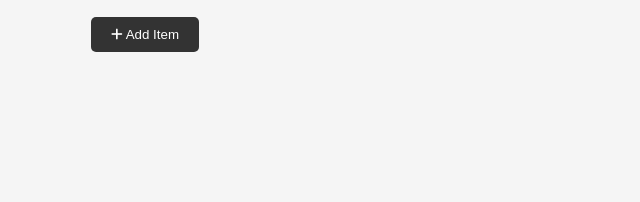
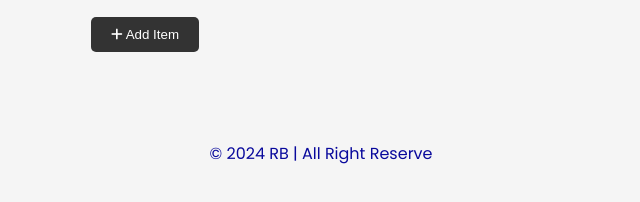
Before and after one commit to RifatBhuiyan0/Shopping-List, a plain HTML site: page index.html in a window 1280 px wide. Shown: the part 164-366 px from the top of the page, without its empty margins (319-959 px from the left). Drawn offline with Linux system fonts and the light colour scheme.

Commit message:
adding footer and footer style

```diff
--- a/index.html
+++ b/index.html
@@ -51,6 +51,12 @@
 
       <button id="clear" class="btn-clear">Clear All</button>
     </div>
+    <footer class="container">
+        <div class="footer">
+            <p> &copy; 2024 RB | All Right Reserve</p>
+        </div>
+
+    </footer>
 
     <script src="script.js"></script>
   </body>
--- a/style.css
+++ b/style.css
@@ -122,6 +122,10 @@ header h1 {
 .update-color {
     color: rgb(156, 153, 153);
 }
+.container .footer {
+    text-align: center;
+    color: rgb(9, 9, 156);
+}
 
 @media (max-width: 500px) {
   .items li {
```
